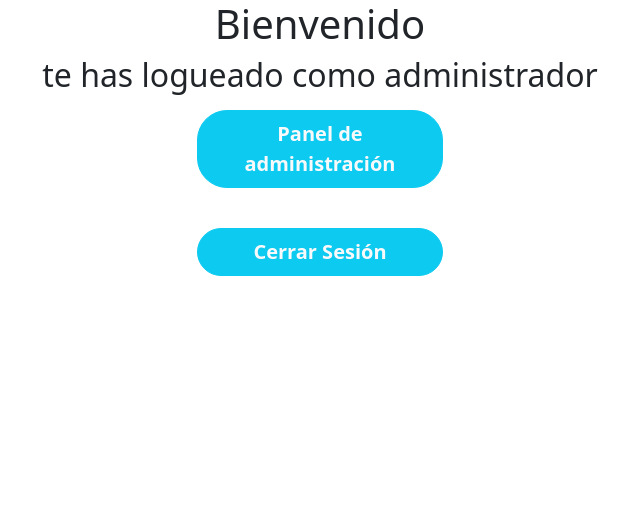
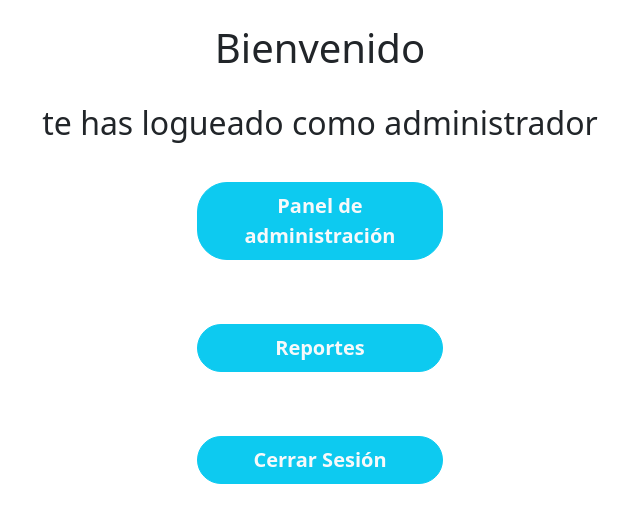
Before and after one commit to BryanMena/CuponeraSV, a PHP site: page /Vistas/Inicio_admin.php in a window 1280 px wide. Shown: the top 523 px of the page, without its empty margins (320-960 px from the left). Run offline with PHP 8.4, Linux system fonts and the light colour scheme; a user stored in the database is signed in.

Commit message:
Add button to access reports

```diff
--- a/Vistas/Inicio_admin.php
+++ b/Vistas/Inicio_admin.php
@@ -25,12 +25,24 @@ if (!isset($_SESSION['usuario']) || !isset($_SESSION['rol']) || $_SESSION['rol']
 <body>
 
   <div class="align-self-center">
+    <br>
     <h1 style="text-align:center">Bienvenido</h1>
+    <br>
     <h2 style="text-align:center">te has logueado como administrador</h2>
+
+    <br>
 
     <div class="d-flex justify-content-center mx-4 mb-3 mb-lg-4">
       <a href="Panel_administracion.php" class="btn btn-info btn-lg text-light my-2 py-2" style="width:20% ; border-radius: 30px; font-weight:600;" style="border-radius:25px ;">Panel de administración</a>
     </div>
+
+    <br>
+
+    <div class="d-flex justify-content-center mx-4 mb-3 mb-lg-4">
+      <a href="Reportes.php" class="btn btn-info btn-lg text-light my-2 py-2" style="width:20% ; border-radius: 30px; font-weight:600;" style="border-radius:25px ;">Reportes</a>
+    </div>
+
+    <br>
 
     <form method="POST" action="../Controladores/logout.php">
       <div class="d-flex justify-content-center mx-4 mb-3 mb-lg-4">
```
